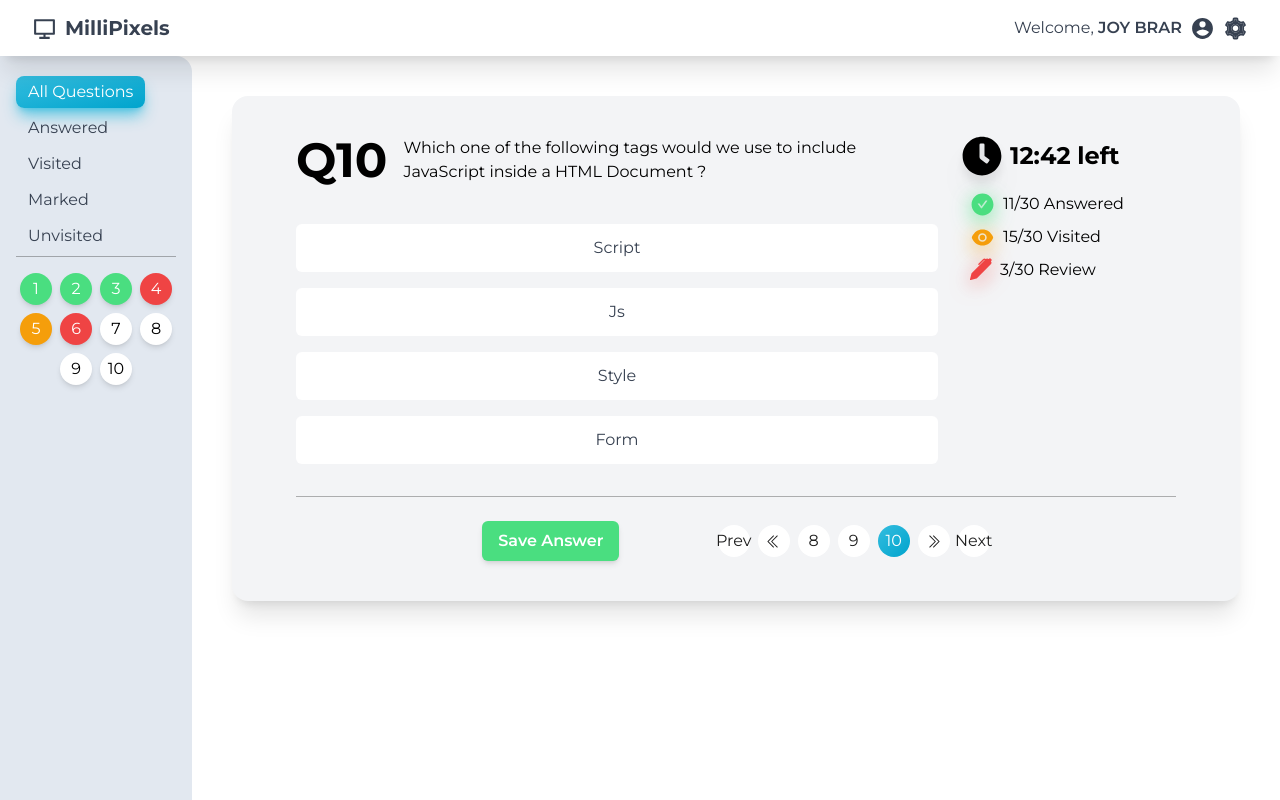
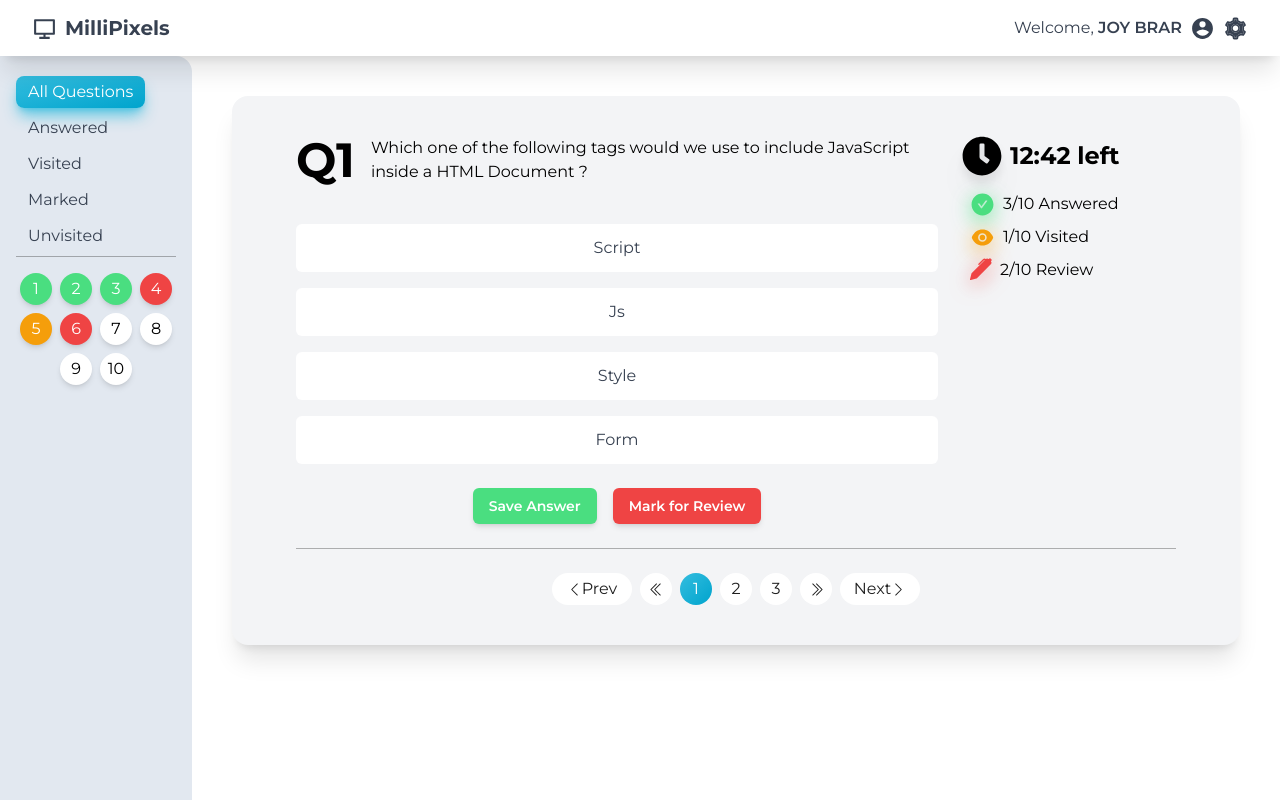
Before and after one commit to JoyBrar2001/Millipixels-Quest-UI, a Next.js app: page /candidate/question in a window 1280 px wide. Built offline with nearby package versions, Linux system fonts and the light colour scheme.

Commit message:
Added some button features

```diff
--- a/app/candidate/question/components/Pagination.tsx
+++ b/app/candidate/question/components/Pagination.tsx
@@ -2,50 +2,72 @@ import { PaginationProps } from '@/Interfaces'
 import React from 'react'
 import { BsChevronDoubleLeft, BsChevronLeft, BsChevronRight, BsChevronDoubleRight } from 'react-icons/bs'
 
-const Pagination = ({ questionNo, totalQuestions }: PaginationProps) => {
+const Pagination = ({ questionNo, totalQuestions, onQuestionSelect }: PaginationProps) => {
 
   return (
     <div className='w-[80%] mx-auto mt-8 md:mt-6 flex flex-row justify-evenly items-center'>
-      <button className='flex flex-row justify-center items-center gap-2 text-white font-semibold py-2 px-4 rounded-md shadow-md transition-all duration-150 hover:shadow-xl hover:shadow-green-400/40 bg-green-400'>
-        Save Answer
-      </button>
+
       <div className="pagination flex-center gap-2">
-        <button className='pagination-button transition-150'>
+        <button
+          className='pagination-button w-20 transition-150'
+          onClick={() => onQuestionSelect(questionNo-1)}
+        >
           <BsChevronLeft size={15} className='relative' /> Prev
         </button>
-        <button className='pagination-button transition-150'>
+        <button
+          className='pagination-button transition-150'
+          onClick={() => onQuestionSelect(1)}
+        >
           <BsChevronDoubleLeft size={15} className='relative' />
         </button>
 
         {questionNo >= 3 ? (
-          <button className='pagination-button transition-150'>
+          <button
+            className='pagination-button transition-150'
+            onClick={() => onQuestionSelect(questionNo-2)}
+          >
             {questionNo - 2}
           </button>
         ) : ''}
         {questionNo >= 2 ? (
-          <button className='pagination-button transition-150'>
+          <button
+            className='pagination-button transition-150'
+            onClick={() => onQuestionSelect(questionNo-1)}
+          >
             {questionNo - 1}
           </button>
         ) : ''}
         <button className='pagination-button pagination-button-active  transition-150'>
           {questionNo}
         </button>
-        {questionNo <= totalQuestions - 2 ? (
-          <button className='pagination-button transition-150'>
+        {questionNo <= totalQuestions - 1 ? (
+          <button
+            className='pagination-button transition-150'
+            onClick={() => onQuestionSelect(questionNo+1)}
+          >
             {questionNo + 1}
           </button>
         ) : ''}
-        {questionNo <= totalQuestions - 1 ? (
-          <button className='pagination-button transition-150'>
+        {questionNo <= totalQuestions - 2 ? (
+          <button
+            className='pagination-button transition-150'
+            onClick={() => onQuestionSelect(questionNo+2)}
+          >
             {questionNo + 2}
           </button>
         ) : ''}
 
-        <button className='pagination-button transition-150'>
+        <button
+          className='pagination-button transition-150'
+          onClick={() => onQuestionSelect(totalQuestions)}
+        >
           <BsChevronDoubleRight size={15} className='relative' />
         </button>
-        <button className='pagination-button transition-150'>
-          <BsChevronRight size={15} className='relative' /> Next
+        <button
+          className='pagination-button w-20 transition-150'
+          onClick={() => onQuestionSelect(questionNo+1)}
+        >
+          Next <BsChevronRight size={15} className='relative' />
         </button>
       </div>
     </div>
--- a/app/candidate/question/components/QuestionContainer.tsx
+++ b/app/candidate/question/components/QuestionContainer.tsx
@@ -12,7 +12,7 @@ import DraggableQuestion from './DraggableQuestion'
 
 const QuestionContainer = ({ data }: { data: QuizDatabaseProps }) => {
 
-  const [questionNumber, setQuestionNumber] = useState(10);
+  const [questionNumber, setQuestionNumber] = useState(1);
 
   return (
     <>
@@ -21,19 +21,28 @@ const QuestionContainer = ({ data }: { data: QuizDatabaseProps }) => {
         <div className='flex flex-col md:flex-row gap-6 pb-6 border-b-[1px] border-b-[#1f1f1f55]'>
           <div className='flex-center flex-col gap-4 w-full md:w-3/4 h-full'>
 
-            {data.questions[questionNumber-1].type === "MCQ" ? (
-              <McqQuestion data={data.questions[questionNumber-1]} />
-            ): data.questions[questionNumber-1].type === "Textbox" ? (
-              <TextQuestion data={data.questions[questionNumber-1]} />
-            ): data.questions[questionNumber-1].type === "Draggable" ? (
-              <DraggableQuestion data={data.questions[questionNumber-1]} />
-            ): "Error"}
+            {data.questions[questionNumber - 1].type === "MCQ" ? (
+              <McqQuestion data={data.questions[questionNumber - 1]} />
+            ) : data.questions[questionNumber - 1].type === "Textbox" ? (
+              <TextQuestion data={data.questions[questionNumber - 1]} />
+            ) : data.questions[questionNumber - 1].type === "Draggable" ? (
+              <DraggableQuestion data={data.questions[questionNumber - 1]} />
+            ) : "Error"}
+
+            <div className='w-full flex-center gap-4'>
+              <button className='flex flex-row justify-center items-center gap-2 text-white text-sm font-semibold py-2 px-4 rounded-md shadow-md transition-all duration-150 hover:shadow-xl hover:shadow-green-400/40 bg-green-400'>
+                Save Answer
+              </button>
+              <button className='flex flex-row justify-center items-center gap-2 text-white text-sm font-semibold py-2 px-4 rounded-md shadow-md transition-all duration-150 hover:shadow-xl hover:shadow-red-500/40 bg-red-500'>
+                Mark for Review
+              </button>
+            </div>
 
           </div>
           <LiveStats data={QuizLiveStats} />
         </div>
 
-        <Pagination questionNo={questionNumber} totalQuestions={data.totalQuestions} />
+        <Pagination questionNo={questionNumber} totalQuestions={data.totalQuestions} onQuestionSelect={(questionNo) => setQuestionNumber(questionNo)} />
       </div>
     </>
   )
--- a/app/page.tsx
+++ b/app/page.tsx
@@ -11,7 +11,7 @@ export default function Page() {
         <Link href="/welcome/login">Login Page</Link><br />
         <Link href="/admin">Admin Dashboard</Link><br />
         <Link href="/candidate">Candidate Dashboard</Link><br />
-        <Link href="/candidate/question">Quesetion UI</Link><br />
+        <Link href="/candidate/question">Question UI</Link><br />
         <Link href="/candidate/dashboard">Marks Dashboard</Link>
       </p>
     </div>
--- a/constants/data.ts
+++ b/constants/data.ts
@@ -184,20 +184,6 @@ export const QuizSidebarData = [
   },
 ];
 
-export const McqQuestionData = {
-  questionNumber: 12,
-  question: "Which one of the following tags would we use to include JavaScript inside a HTML Document ?",
-  options: ["Script", "Js", "Style", "Form"]
-}
-export const TextQuestionData = {
-  questionNumber: 12,
-  question: "Which one of the following tags would we use to include JavaScript inside a HTML Document ?",
-}
-export const DraggableQuestionData = {
-  questionNumber: 12,
-  question: "Which one of the following tags would we use to include JavaScript inside a HTML Document ?",
-  options: ["Stage 1", "Stage 2", "Stage 3", "Stage 4"]
-}
 
 export const QuizLiveStats = {
   time: {
@@ -207,18 +193,18 @@ export const QuizLiveStats = {
   questionData: [
     {
       title: "Answered",
-      value: 11,
-      total: 30,
+      value: 3,
+      total: 10,
     },
     {
       title: "Visited",
-      value: 15,
-      total: 30,
+      value: 1,
+      total: 10,
     },
     {
       title: "Review",
-      value: 3,
-      total: 30,
+      value: 2,
+      total: 10,
     }
   ]
 }
```
Also changed, not shown: Interfaces/index.ts (+4 -18 lines), app/candidate/question/page.tsx (+1 -8 lines).
